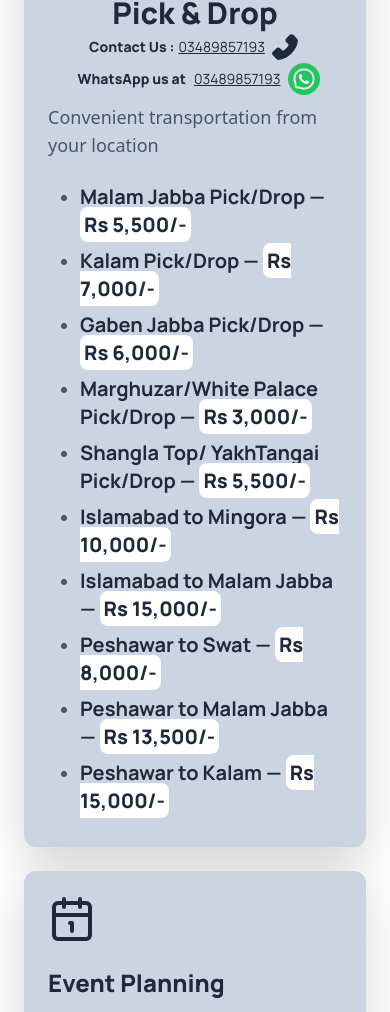
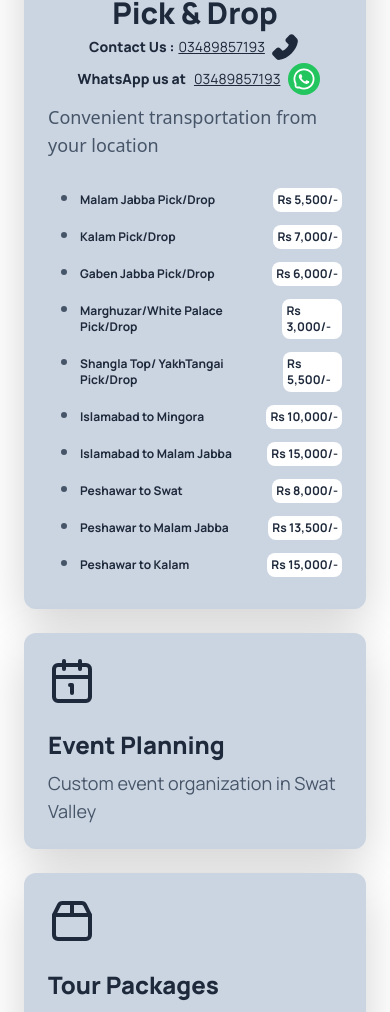
Before and after one commit to Kaleem362/SwatValley, a React (Vite) app: page /ourservices in a window 390 px wide. Shown: the part 1349-2361 px from the top of the page. Built offline with nearby package versions, Linux system fonts and the light colour scheme.

Commit message:
responsiveness

```diff
--- a/src/Components/TourServices.jsx
+++ b/src/Components/TourServices.jsx
@@ -88,7 +88,7 @@ const TourServices = () => {
               <service.icon className="mb-4 w-14 h-14 text-slate-800" />
               <h3 className="flex flex-col items-center justify-between mb-2 text-3xl font-extrabold lg:flex lg:flex-row text-slate-800 font-Manrope">
                 {service.title}
-                <div className="flex flex-col items-center justify-around w-full text-sm lg:w-fit lg:items-center lg:justify-center xs:text-sm sm:text-md lg:text-2xl contactdiv font-Manrope">
+                <div className="flex flex-col items-center justify-around w-full text-sm lg:w-fit lg:items-center lg:justify-center xs:text-lg sm:text-lg lg:text-2xl font-Manrope">
                   <a
                     href="tel:+923489857193"
                     className="flex items-center gap-1 min-w-fit animate-fadeIn"
@@ -112,9 +112,10 @@ const TourServices = () => {
               <ul className="ml-8 text-lg text-slate-600 font-Manrope">
                 {service.packages.map((pkg, pkgIndex) => (
                   <li key={pkgIndex} className="my-2 list-disc">
-                    <div className="text-xl font-bold text-slate-800">
-                      {pkg.location} —{" "}
-                      <strong className="p-1 text-xl bg-white rounded-lg">
+                    <div className="flex items-center justify-between w-full text-xs font-bold xs:text-sm sm:text-md md:text-lg lg:text-xl text-slate-800">
+                      {pkg.location}
+
+                      <strong className="p-1 ml-8 text-xs font-bold bg-white rounded-lg xs:text-sm sm:text-md md:text-lg lg:text-xl">
                         {pkg.price}
                       </strong>
                     </div>
```
